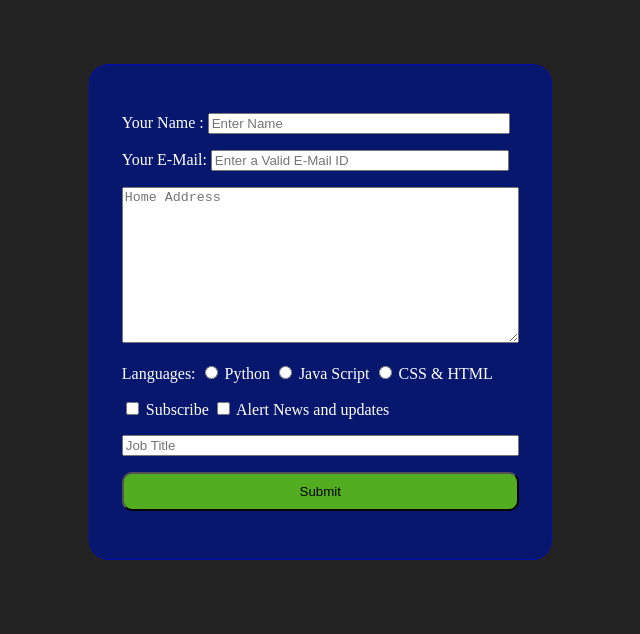
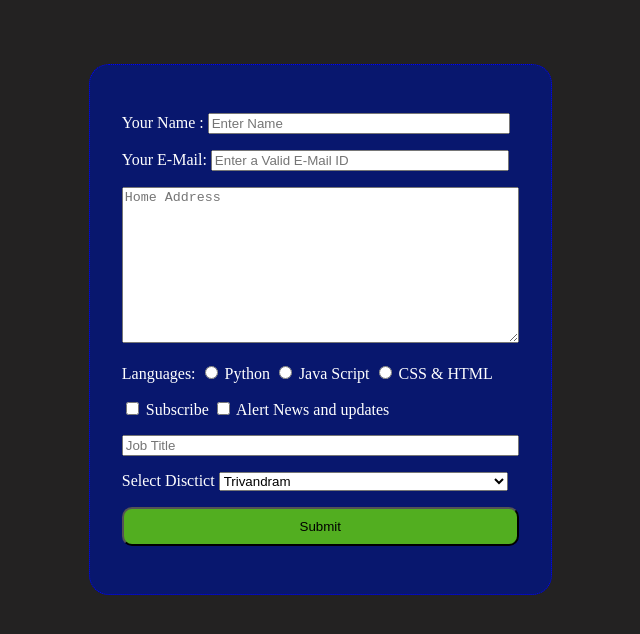
Before and after one commit to babithg/efuturex-signupform, a plain HTML site: page index.html in a window 1280 px wide. Shown: the whole page, without its empty margins (359-999 px from the left). Drawn offline with Linux system fonts and the light colour scheme.

Commit message:
district added

```diff
--- a/index.html
+++ b/index.html
@@ -10,7 +10,7 @@
     <table style="border: 1px dotted blue; border-radius: 20px; padding: 5% 5% 5% 5%; background-color:rgb(8 23 110);">
         <tr>
            <td>
-                <form action="">
+                <form action="" >
                     <p>
                         <label for="">Your  Name : </label>
                         <input type="text" placeholder="Enter Name" style="width: 74%;"/>
@@ -48,7 +48,18 @@
                             <option value="Robotic Engineers"></option>
                         </datalist>
                     </p>
-
+                    <p>
+                        <label for="">Select Disctict </label>
+                        <select name="" id="" style="width: 73%">
+                            <option value="">Trivandram</option>
+                            <option value="">Kollam</option>
+                            <option value="">Kozhikode</option>
+                            <option value="">Kannur</option>
+                            <option value="">Thissur</option>
+                            <option value="">Wayanad</option>
+                            <option value="">Ernakulam</option>
+                        </select>
+                    </p>
                     <p>
                         <input type="submit" style="width: 100%; padding: 10px; background-color: rgba(110, 231, 4, 0.731); border-radius: 10px;">
                     </p>
```
